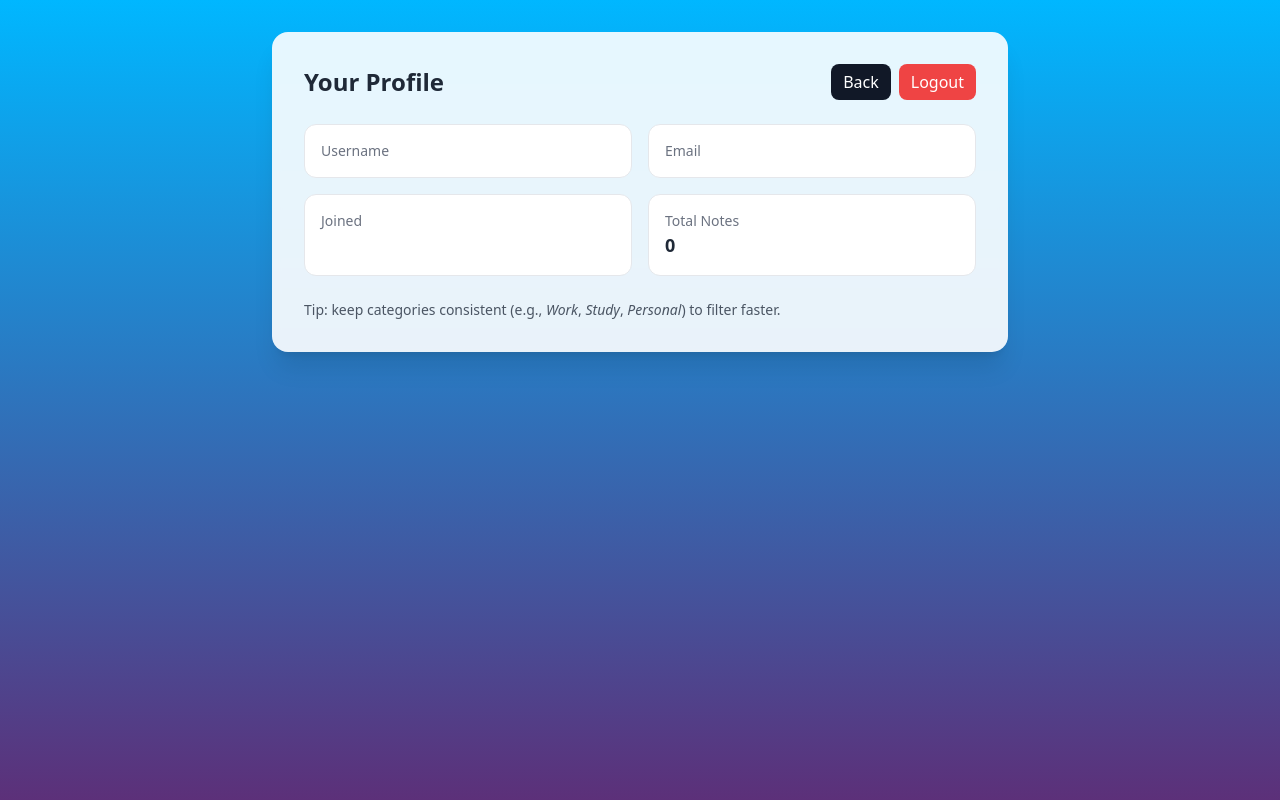
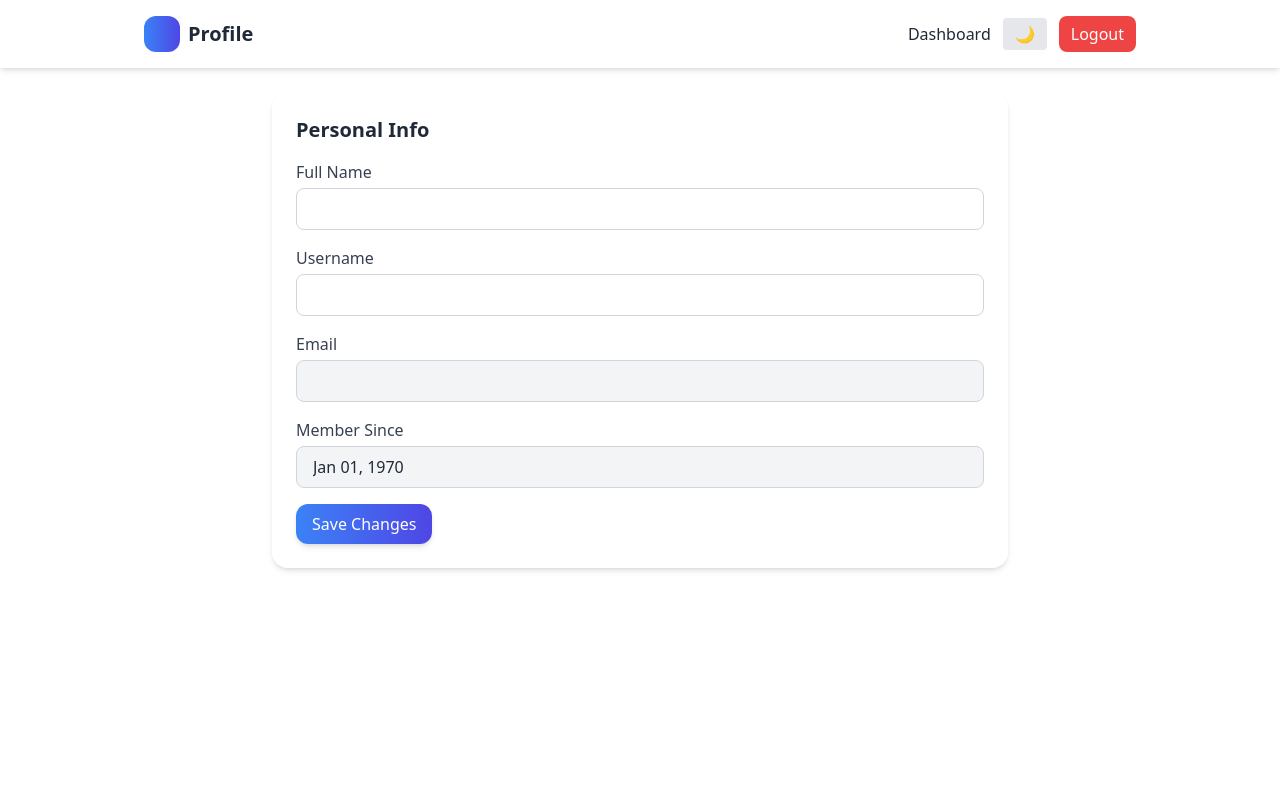
Before and after one commit to absaruzzaman/Minimalistic-Note-Taking-Web-Application, a PHP site: page /profile.php in a window 1280 px wide. Run offline with PHP 8.4, Linux system fonts and the light colour scheme; the visitor is signed in with stand-in values (Sample User, id 1); data that the repository does not hold is empty; some libraries are stand-ins or nearby versions.

Commit message:
Almost done with this, updated profile section this time

```diff
--- a/profile.php
+++ b/profile.php
@@ -1,61 +1,112 @@
 <?php
 session_start();
 include('db.php');
-if(!isset($_SESSION['user_id'])){ header("Location: login.php"); exit; }
+if(!isset($_SESSION['user_id'])){
+    header("Location: login.php");
+    exit;
+}
 
 $user_id = $_SESSION['user_id'];
-$stmtU = $conn->prepare("SELECT username, email, created_at FROM users WHERE id=?");
-$stmtU->bind_param("i",$user_id);
-$stmtU->execute();
-$user = $stmtU->get_result()->fetch_assoc();
 
-$stmtC = $conn->prepare("SELECT COUNT(*) AS total FROM notes WHERE user_id=?");
-$stmtC->bind_param("i",$user_id);
-$stmtC->execute();
-$total = $stmtC->get_result()->fetch_assoc()['total'] ?? 0;
+// Fetch user info
+$stmt = $conn->prepare("SELECT username, full_name, email, created_at FROM users WHERE id=?");
+$stmt->bind_param("i", $user_id);
+$stmt->execute();
+$user = $stmt->get_result()->fetch_assoc();
+
+// Handle update
+$message = "";
+if(isset($_POST['update_profile'])){
+    $new_username = $_POST['username'];
+    $new_full_name = $_POST['full_name'];
+    $stmt = $conn->prepare("UPDATE users SET username=?, full_name=? WHERE id=?");
+    $stmt->bind_param("ssi", $new_username, $new_full_name, $user_id);
+    if($stmt->execute()){
+        $message = "Profile updated successfully!";
+        $user['username'] = $new_username;
+        $user['full_name'] = $new_full_name;
+        $_SESSION['username'] = $new_username;
+    } else {
+        $message = "Error updating profile.";
+    }
+}
 ?>
+
 <!DOCTYPE html>
-<html lang="en">
+<html lang="en" class="">
 <head>
-  <meta charset="UTF-8"/><meta name="viewport" content="width=device-width, initial-scale=1.0"/>
+<meta charset="UTF-8"/>
+<meta name="viewport" content="width=device-width, initial-scale=1.0"/>
 <title>Profile</title>
 <script src="https://cdn.tailwindcss.com"></script>
-  <style>.gradient-bg{background:linear-gradient(180deg,#00b7ffff 0%,#5c3079ff 100%);min-height:100vh}</style>
+<script>tailwind.config = { darkMode: 'class' }</script>
+<style>
+html { transition: background-color 0.3s, color 0.3s; }
+</style>
 </head>
-<body class="gradient-bg">
-  <div class="max-w-3xl mx-auto px-4 py-8">
-    <div class="bg-white/90 backdrop-blur-sm rounded-2xl shadow-xl p-8">
-      <div class="flex items-center justify-between">
-        <h2 class="text-2xl font-bold text-gray-800">Your Profile</h2>
-        <div class="flex gap-2">
-          <a href="index.php" class="px-3 py-1.5 rounded-lg bg-gray-900 text-white hover:bg-black">Back</a>
-          <a href="logout.php" class="px-3 py-1.5 rounded-lg bg-red-500 text-white hover:bg-red-600">Logout</a>
+<body class="bg-white dark:bg-gray-900 text-gray-800 dark:text-gray-200 min-h-screen">
+
+<!-- Top Bar -->
+<header class="w-full bg-white/90 dark:bg-gray-800 backdrop-blur-sm shadow-md">
+    <div class="max-w-5xl mx-auto px-4 py-4 flex items-center justify-between">
+        <div class="flex items-center gap-2">
+            <div class="w-9 h-9 rounded-xl bg-gradient-to-r from-blue-500 to-indigo-600"></div>
+            <h1 class="text-lg sm:text-xl font-bold">Profile</h1>
         </div>
+        <nav class="flex items-center gap-3">
+            <a href="index.php" class="hover:text-indigo-500">Dashboard</a>
+            <button id="dark-toggle" class="px-3 py-1 rounded bg-gray-200 dark:bg-gray-700 text-gray-800 dark:text-gray-200">🌙</button>
+            <a href="logout.php" class="px-3 py-1.5 rounded-lg bg-red-500 hover:bg-red-600 text-white">Logout</a>
+        </nav>
     </div>
+</header>
 
-      <div class="mt-6 grid sm:grid-cols-2 gap-4">
-        <div class="p-4 rounded-xl border bg-white">
-          <div class="text-sm text-gray-500">Username</div>
-          <div class="text-lg font-semibold text-gray-800"><?= htmlspecialchars($user['username']) ?></div>
+<main class="max-w-3xl mx-auto px-4 py-6">
+    <?php if($message): ?>
+        <p class="mb-4 p-3 rounded-lg bg-green-100 dark:bg-green-700 text-green-800 dark:text-green-100"><?= htmlspecialchars($message) ?></p>
+    <?php endif; ?>
+
+    <div class="bg-white/90 dark:bg-gray-800/80 p-6 rounded-2xl shadow-md">
+        <h2 class="text-xl font-semibold mb-4">Personal Info</h2>
+        <form method="POST" class="space-y-4">
+            <div>
+                <label class="block text-gray-700 dark:text-gray-200 font-medium mb-1">Full Name</label>
+                <input type="text" name="full_name" value="<?= htmlspecialchars($user['full_name']) ?>" required
+                    class="w-full px-4 py-2 border border-gray-300 dark:border-gray-600 rounded-lg bg-white dark:bg-gray-700 text-gray-800 dark:text-gray-200 focus:ring-2 focus:ring-blue-400 outline-none transition">
             </div>
-        <div class="p-4 rounded-xl border bg-white">
-          <div class="text-sm text-gray-500">Email</div>
-          <div class="text-lg font-semibold text-gray-800"><?= htmlspecialchars($user['email']) ?></div>
+            <div>
+                <label class="block text-gray-700 dark:text-gray-200 font-medium mb-1">Username</label>
+                <input type="text" name="username" value="<?= htmlspecialchars($user['username']) ?>" required
+                    class="w-full px-4 py-2 border border-gray-300 dark:border-gray-600 rounded-lg bg-white dark:bg-gray-700 text-gray-800 dark:text-gray-200 focus:ring-2 focus:ring-blue-400 outline-none transition">
             </div>
-        <div class="p-4 rounded-xl border bg-white">
-          <div class="text-sm text-gray-500">Joined</div>
-          <div class="text-lg font-semibold text-gray-800"><?= htmlspecialchars($user['created_at']) ?></div>
+            <div>
+                <label class="block text-gray-700 dark:text-gray-200 font-medium mb-1">Email</label>
+                <input type="email" value="<?= htmlspecialchars($user['email']) ?>" disabled
+                    class="w-full px-4 py-2 border border-gray-300 dark:border-gray-600 rounded-lg bg-gray-100 dark:bg-gray-700 text-gray-800 dark:text-gray-200 cursor-not-allowed">
             </div>
-        <div class="p-4 rounded-xl border bg-white">
-          <div class="text-sm text-gray-500">Total Notes</div>
-          <div class="text-lg font-semibold text-gray-800"><?= (int)$total ?></div>
+            <div>
+                <label class="block text-gray-700 dark:text-gray-200 font-medium mb-1">Member Since</label>
+                <input type="text" value="<?= htmlspecialchars(date('M d, Y', strtotime($user['created_at']))) ?>" disabled
+                    class="w-full px-4 py-2 border border-gray-300 dark:border-gray-600 rounded-lg bg-gray-100 dark:bg-gray-700 text-gray-800 dark:text-gray-200 cursor-not-allowed">
             </div>
+            <button type="submit" name="update_profile" class="px-4 py-2 rounded-xl bg-gradient-to-r from-blue-500 to-indigo-600 text-white hover:from-blue-600 hover:to-indigo-700 shadow-md transition">Save Changes</button>
+        </form>
     </div>
+</main>
 
-      <div class="mt-6 text-sm text-gray-600">
-        Tip: keep categories consistent (e.g., <em>Work</em>, <em>Study</em>, <em>Personal</em>) to filter faster.
-      </div>
-    </div>
-  </div>
+<script>
+const toggle = document.getElementById('dark-toggle');
+function updateIcon() {
+    toggle.textContent = document.documentElement.classList.contains('dark') ? '☀️' : '🌙';
+}
+toggle.addEventListener('click', () => {
+    document.documentElement.classList.toggle('dark');
+    localStorage.setItem('theme', document.documentElement.classList.contains('dark') ? 'dark' : 'light');
+    updateIcon();
+});
+// Load saved theme
+if(localStorage.getItem('theme')==='dark'){ document.documentElement.classList.add('dark'); }
+updateIcon();
+</script>
 </body>
 </html>
```
Lines whose indentation alone changed are shown as unchanged.
